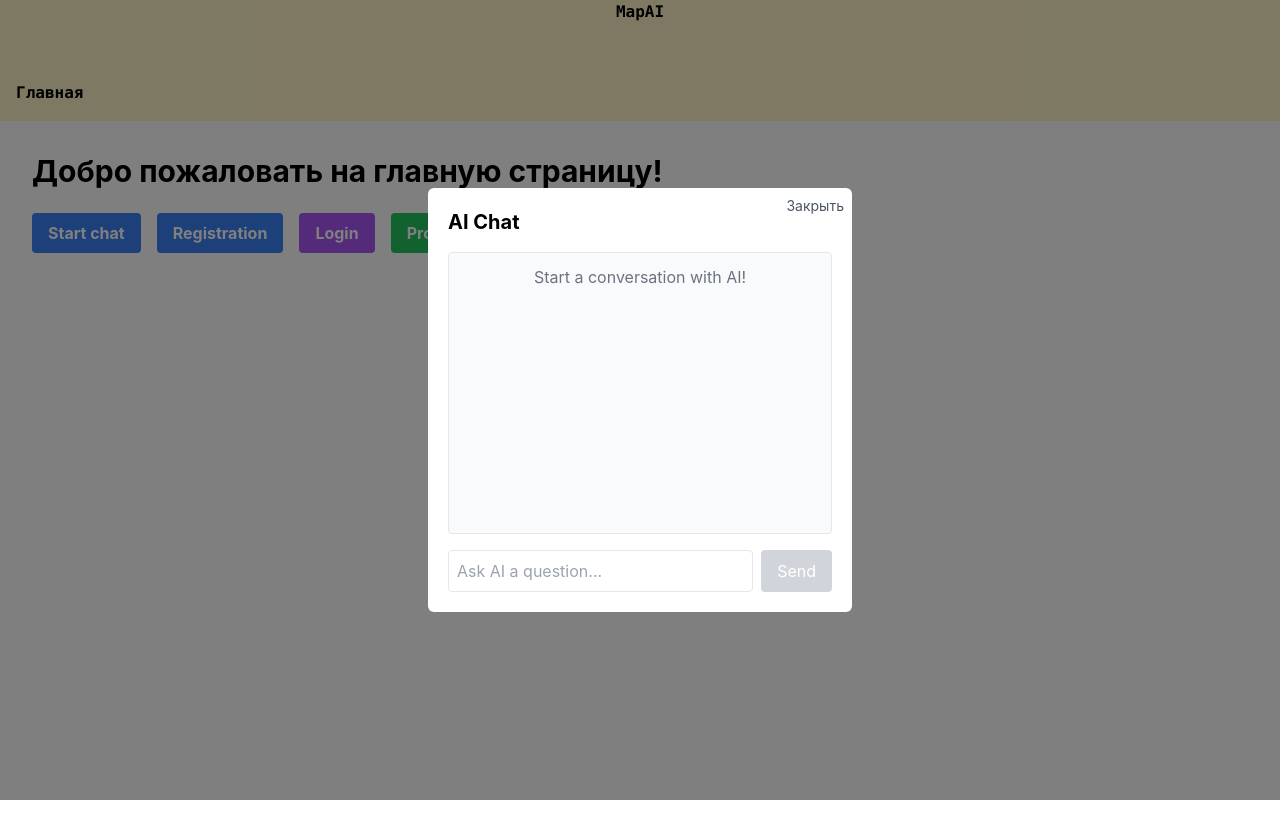
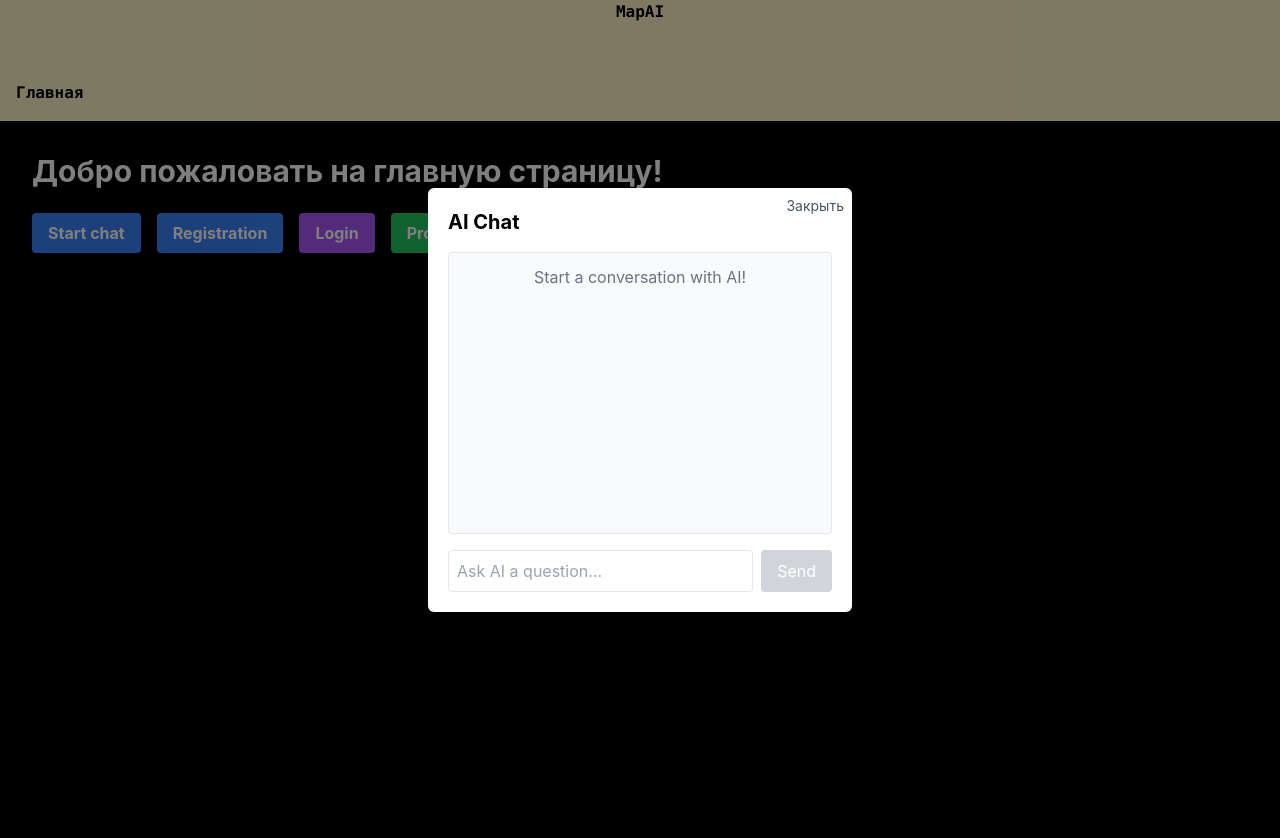
Before and after one commit to Ismaillhan2007/MapAI_Front, a React (Create React App) app in the folder my-app/: page / in a window 1280 px wide. Shown: the top 838 px of the page. Before the commit the page ends 800 px from the top, so only its background shows below. Built offline with nearby package versions, Linux system fonts and the light colour scheme.

Commit message:
Made background for main page black and writing Добро Пожаловать white

```diff
--- a/my-app/src/components/Main.tsx
+++ b/my-app/src/components/Main.tsx
@@ -90,8 +90,8 @@ const Main = () => {
     };
 
     return (
-        <div className="p-8 ">
-            <h1 className="text-3xl font-bold mb-6">Добро пожаловать на главную страницу!</h1>
+        <div className="p-8 bg-black min-h-screen">
+            <h1 className="text-3xl font-bold mb-6 text-white">Добро пожаловать на главную страницу!</h1>
             <div className="flex gap-4 mb-6">
                 <button
                     onClick={() => setIsModalOpen(true)}
```
